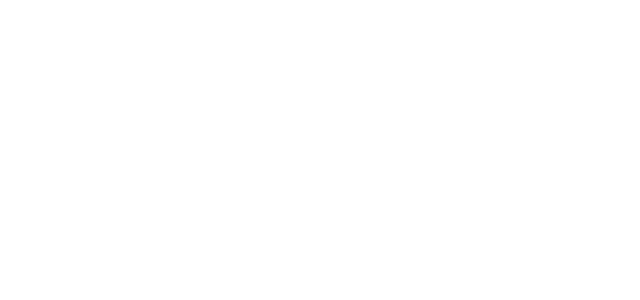
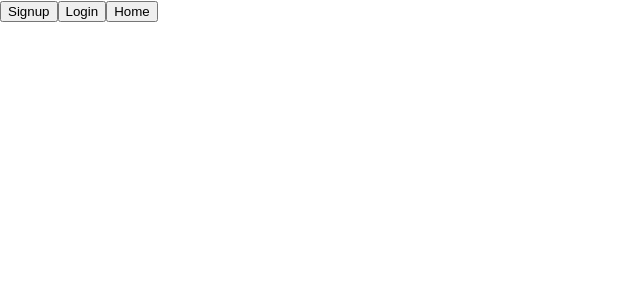
Before and after one commit to davideliason/secure_community_quotes, a React (Create React App) app in the folder client/: page / in a window 1280 px wide. Shown: the top 300 px of the page, without its empty margins (0-640 px from the left). Built offline with nearby package versions, Linux system fonts and the light colour scheme.

Commit message:
create third route acting as home route which gives Links to signup and login

```diff
--- a/client/package.json
+++ b/client/package.json
@@ -3,6 +3,7 @@
   "version": "0.1.0",
   "private": true,
   "dependencies": {
+    "axios": "^0.18.0",
     "react": "^16.5.2",
     "react-dom": "^16.5.2",
     "react-router-dom": "^4.3.1",
--- a/client/src/components/App.js
+++ b/client/src/components/App.js
@@ -3,7 +3,7 @@
 // import Quotes from './Quotes.js';
 import SignUpForm from './SignUpForm.js';
 // import LoginForm from './LoginForm.js';
-
+import { Link } from 'react-router-dom';
 
 class App extends Component {
 
@@ -14,7 +14,11 @@
   render() {
     return (
       <div className="App-intro ">
-          <SignUpForm />
+         <Link to="/signup"><button>Signup</button></Link>
+         <Link to="/login"><button>Login</button></Link>
+         <Link to="/"><button>Home</button></Link>
+
+
       </div>
     )}
 }
--- a/client/src/components/LoginForm.js
+++ b/client/src/components/LoginForm.js
@@ -10,6 +10,7 @@
   render(){
   	return (
   		<div>
+  			<h3>Login</h3>
 		  	 <form action="/login" method="POST">
 		  		 <input type="text" placeholder="email" name="email" />
 		  		 <input type="password" placeholder="password" name="password" />
--- a/client/src/components/SignUpForm.js
+++ b/client/src/components/SignUpForm.js
@@ -1,4 +1,5 @@
 import React, { Component } from 'react';
+import axios from 'axios';
 
 class SignUpForm extends Component {
 
@@ -28,7 +29,24 @@
 
    handleSubmit(e) {
     e.preventDefault();
-    console.log("submitted" + this.state.email)
+    console.log("submitted" + this.state.email);
+    axios.post('/', {
+      email: this.state.email,
+      password: this.state.password
+    })
+      .then(response => {
+        console.log(response);
+        if(response.data) {
+          console.log("successfully signed up");
+          this.setState({
+            redirectTo: '/login'
+          });
+        } else {
+          console.log("sign up error");
+        }
+      }).catch(error => {
+        console.log("sign up error");
+      });
    };
 
 
--- a/client/src/index.js
+++ b/client/src/index.js
@@ -1,9 +1,11 @@
 import React from 'react';
 import ReactDOM from 'react-dom';
 import './index.css';
-import App from './components/App';
+
 import SignupForm from './components/SignUpForm.js';
 import LoginForm from './components/LoginForm.js';
+import App from './components/App.js';
+
 import { BrowserRouter as Router, Route } from 'react-router-dom';
 
 ReactDOM.render(
@@ -11,5 +13,6 @@
       <div>
         <Route path="/signup" component={SignupForm} />
         <Route path="/login" component={LoginForm} />
+        <Route exact path="/" component={App} />
       </div>
     </Router>, document.getElementById('root'));
--- a/package.json
+++ b/package.json
@@ -26,6 +26,7 @@
   },
   "homepage": "https://github.com/davideliason/secure_community_quotes#readme",
   "dependencies": {
+    "axios": "^0.18.0",
     "body-parser": "^1.18.3",
     "dotenv": "^6.0.0",
     "express": "^4.16.3",
```
Also changed, not shown: 2 other files (tests, documents, lock files or other folders).
